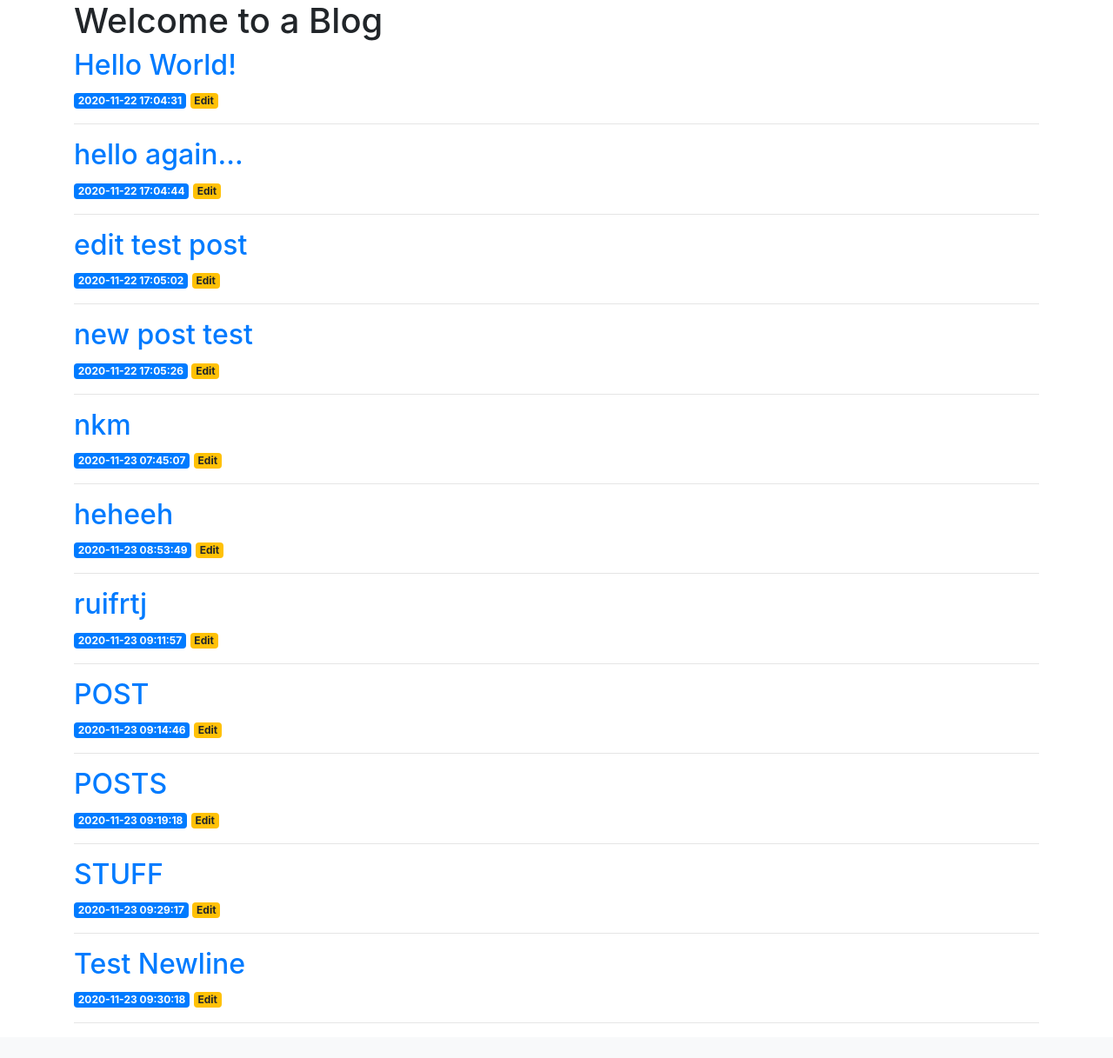
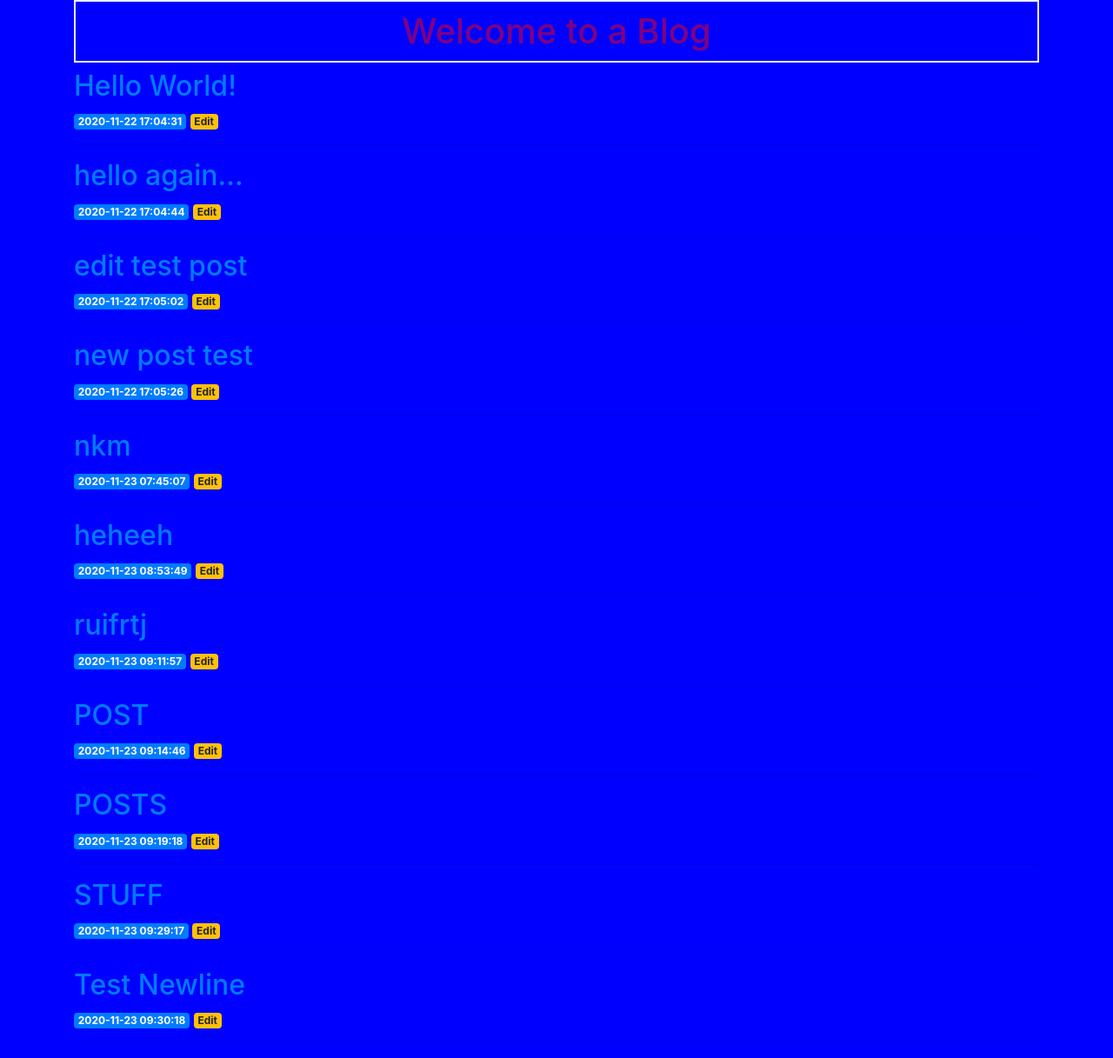
Before and after one commit to Vyvy-vi/flask-blog, a Flask app: page / in a window 1280 px wide. Shown: the part 56-1273 px from the top of the page at 87% size. Before the commit the page ends 1233 px from the top, so only its background shows below. Run offline with Flask 2, Linux system fonts and the light colour scheme; data comes from the database, SQL or seed files in the repository; some libraries are stand-ins or nearby versions.

Commit message:
feat: heroku stuff

```diff
--- a/app.py
+++ b/app/app.py
@@ -11,7 +11,6 @@ def get_db_connection():
 
 app = Flask(__name__)
 app.config['SECRET_KEY'] = 'yrtfbi3h495utih'
-
 
 @app.route('/')
 def index():
--- a/static/css/style.css
+++ b/app/static/css/style.css
@@ -1,6 +1,11 @@
+body {
+    background: blue;
+    color: yellow;
+}
+
 h1 {
     border: 2px #eee solid;
-    color: brown;
+    color: Purple;
     text-align: center;
     padding: 10px;
 }
--- a/templates/base.html
+++ b/app/templates/base.html
@@ -7,7 +7,7 @@
 
     <!-- Bootstrap CSS -->
     <link rel="stylesheet" href="https://stackpath.bootstrapcdn.com/bootstrap/4.3.1/css/bootstrap.min.css" integrity="sha384-ggOyR0iXCbMQv3Xipma34MD+dH/1fQ784/j6cY/iJTQUOhcWr7x9JvoRxT2MZw1T" crossorigin="anonymous">
-
+    <link rel="stylesheet" href="{{ url_for('static', filename= 'css/style.css') }}">
     <title>{% block title %} {% endblock %}</title>
   </head>
   <body>
--- /dev/null
+++ b/runtime.txt
@@ -0,0 +1 @@
+python-3.9.0
--- /dev/null
+++ b/wsgi.py
@@ -0,0 +1,4 @@
+from app.app import app
+
+if __name__ == '__main__':
+    app.run()
```
Also changed, not shown: app/database.db (renamed from database.db), app/init_db.py (renamed from init_db.py), app/requirements.txt (renamed from requirements.txt), app/schema.sql (renamed from schema.sql), app/templates/create.html (renamed from templates/create.html), app/templates/edit.html (renamed from templates/edit.html), app/templates/index.html (renamed from templates/index.html), app/templates/post.html (renamed from templates/post.html), 3 other files.
